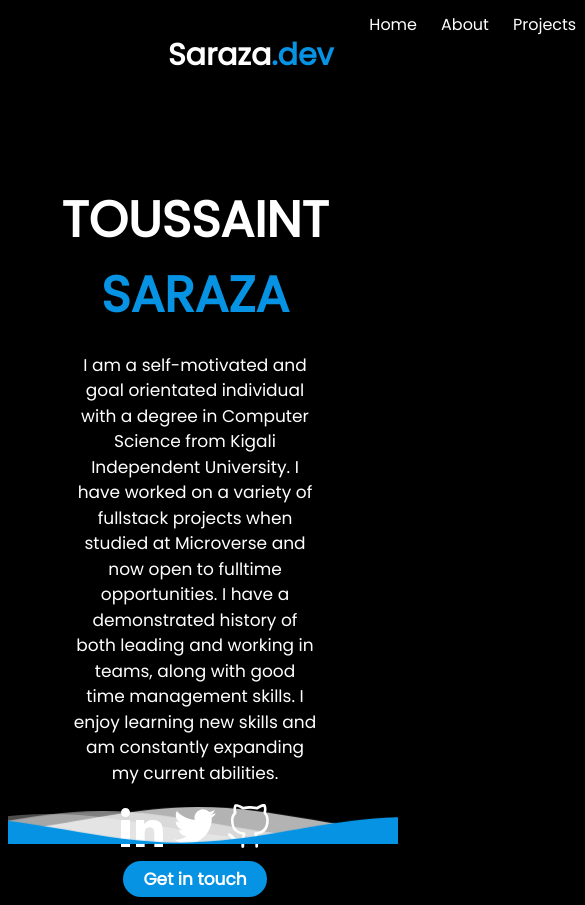
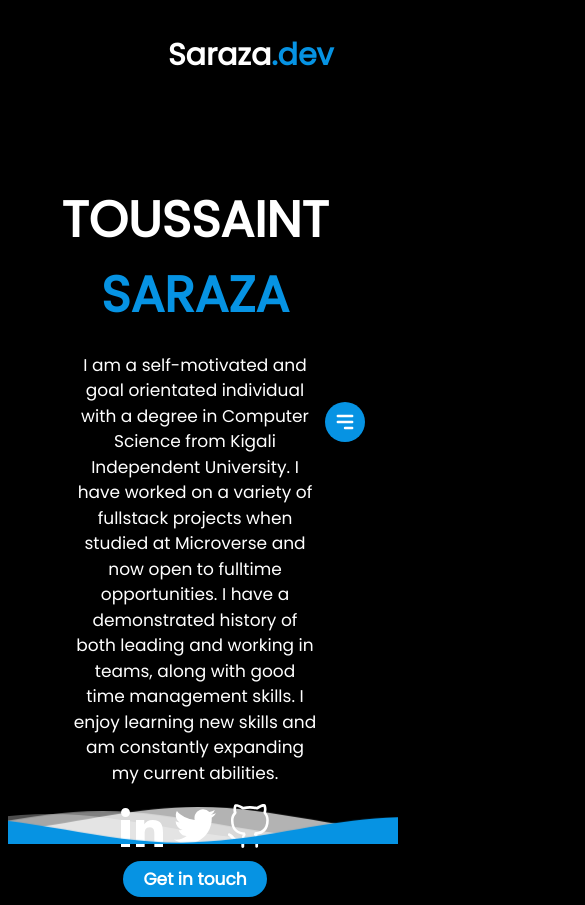
Before and after one commit to sarazaToussaint/Saraza-dev, a React (Create React App) app: page / in a window 390 px wide. Shown: the top 905 px of the page, 585 px wide, since content can reach past the window. Built offline with nearby package versions, Linux system fonts and the light colour scheme.

Commit message:
Display none for nav links

```diff
--- a/src/App.css
+++ b/src/App.css
@@ -352,3 +352,13 @@ button {
 .container2 {
   animation: slideInFromBottom 1s ease-in;
 }
+
+@media screen and (max-width: 768px) {
+  .hamburger {
+    display: block;
+  }
+
+  .nav-links ul {
+    display: none;
+  }
+}
```
